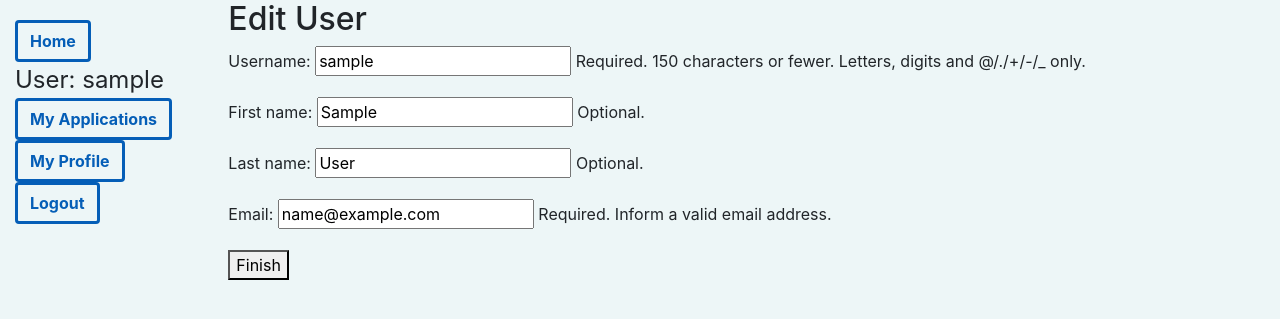
After one commit to StatusHQ/StatusHQ, a Django app: page /homepage/edit_user/ in a window 1280 px wide. The commit adds this page. Shown: the top 319 px of the page. Run offline with Django 3.2, Linux system fonts and the light colour scheme; the visitor is signed in with stand-in values (Sample User, id 1); some libraries are stand-ins or nearby versions.

Commit message:
not sure if I changed anything oops

```diff
--- a/StatusHQ/applications/static/css/styles.css
+++ b/StatusHQ/applications/static/css/styles.css
@@ -62,3 +62,32 @@ body {
 .col-md {
 
 }
+
+select option[value='p'] {
+  background: #DDA0DD;
+}
+
+select option[value='i'] {
+  background: #98FB98;
+}
+
+select option[value='a'] {
+  background: #FFFACD;
+}
+
+select option[value='d'] {
+  background: red;
+}
+
+select option[value='o'] {
+  background: #E0FFFF;
+}
+
+select option[value='r'] {
+  background: #D3D3D3;
+}
+
+button, select {
+  text-transform: none,
+  background-color: blue;
+}
--- a/StatusHQ/applications/templates/applications/application_form.html
+++ b/StatusHQ/applications/templates/applications/application_form.html
@@ -1,6 +1,7 @@
 {% extends "base_generic.html" %}
 
 {% block content %}
+<h1>Create Application</h1>
   <form action="" method="post">
     {% csrf_token %}
     <table>
--- a/StatusHQ/homepage/forms.py
+++ b/StatusHQ/homepage/forms.py
@@ -11,3 +11,12 @@ class SignUpForm(UserCreationForm):
     class Meta:
         model = User
         fields = ('username', 'first_name', 'last_name', 'email', 'password1', 'password2', )
+
+class UserForm(forms.ModelForm):
+	first_name = forms.CharField(max_length=30, required=False, help_text='Optional.')
+	last_name = forms.CharField(max_length=30, required=False, help_text='Optional.')
+	email = forms.EmailField(max_length=254, help_text='Required. Inform a valid email address.')
+
+	class Meta:
+		model = User
+		fields = ('username', 'first_name', 'last_name', 'email')
--- a/StatusHQ/homepage/urls.py
+++ b/StatusHQ/homepage/urls.py
@@ -5,4 +5,6 @@ from django.conf.urls import url
 urlpatterns = [
 	path('', views.homepage, name='homepage'),
 	path('signup/', views.signup, name='signup'),
+	path('edit_user/', views.edit_user, name='edit-user'),
+	# path('homepage/<int:pk>', views.UserDetailView.as_view(), name='user-detail'),
 ]
--- a/StatusHQ/homepage/views.py
+++ b/StatusHQ/homepage/views.py
@@ -4,12 +4,31 @@ from django.contrib.auth import login, authenticate
 from django.contrib.auth.forms import UserCreationForm
 from django.contrib.auth.models import User
 from django.shortcuts import render, redirect
-from homepage.forms import SignUpForm
+from homepage.forms import SignUpForm, UserForm
+from django.views.generic.edit import CreateView, UpdateView, DeleteView
+from django.views import generic
+from applications.models import Application
+import datetime as dt
+from datetime import datetime
 
 # Create your views here.
 def homepage(request):
-	'''View function for home page of site'''
-	return render(request, 'homepage/homepage.html')
+    '''View function for home page of site'''
+    overdue = []
+    soon = []
+
+    for application in Application.objects.filter(owner=request.user, status='p'):
+        if application.deadline < dt.date.today():
+            overdue.append(application)
+        elif (application.deadline - dt.date.today()).days <= 7:
+            soon.append(application)
+
+    context = {
+        'overdue': overdue,
+        'soon': soon,
+    }
+
+    return render(request, 'homepage/homepage.html', context=context)
 
 def signup(request):
     if request.method == 'POST':
@@ -23,4 +42,24 @@ def signup(request):
             return redirect('homepage')
     else:
         form = SignUpForm()
-    return render(request, 'homepage/signup.html', {'form': form})
+    return render(request, 'registration/signup.html', {'form': form})
+
+# class UserDetailView(generic.DetailView):
+#     model: User
+
+
+def edit_user(request):
+    #template = "registrations/edit_user.html"
+    user = request.user
+    if request.method == 'POST':
+        form = UserForm(request.POST, instance=request.user, initial={'first_name':user.first_name, 'last_name':user.last_name, 'username':user.username, 'email':user.email})
+        if form.is_valid():
+            user.first_name = request.POST['first_name']
+            user.last_name = request.POST['last_name']
+            user.username = request.POST['username']
+            user.email = request.POST['email']
+            user.save()
+            return redirect('homepage')
+    else:
+        form = UserForm(instance=request.user)
+    return render(request, 'registration/edit_user.html', {'form': form})
--- /dev/null
+++ b/StatusHQ/templates/registration/edit_user.html
@@ -0,0 +1,10 @@
+{% extends 'base_generic.html' %}
+
+{% block content %}
+  <h2>Edit User</h2>
+  <form action = "", method="post">
+    {% csrf_token %}
+    {{ form.as_p }}
+    <button type="submit">Finish</button>
+  </form>
+{% endblock %}
```
Also changed, not shown: StatusHQ/applications/templates/applications/applications_home.html (+11 -2 lines), StatusHQ/homepage/templates/homepage/homepage.html (+36 -1 lines), README.md, StatusHQ/templates/registration/signup.html (renamed from StatusHQ/homepage/templates/homepage/signup.html).
